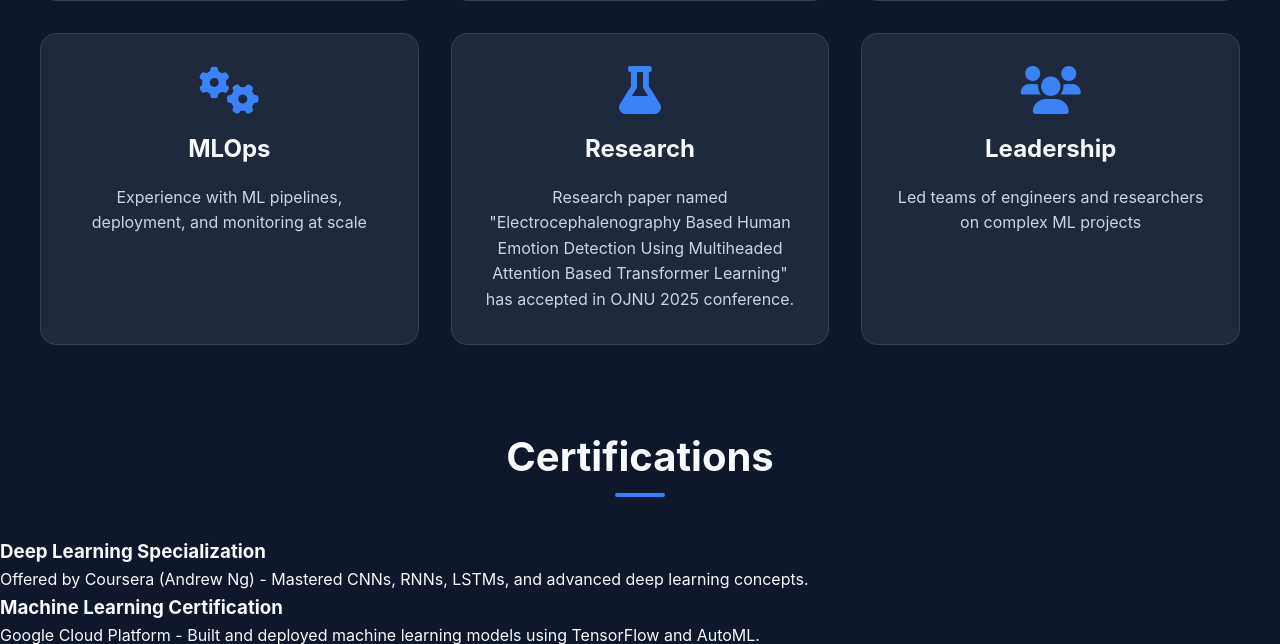
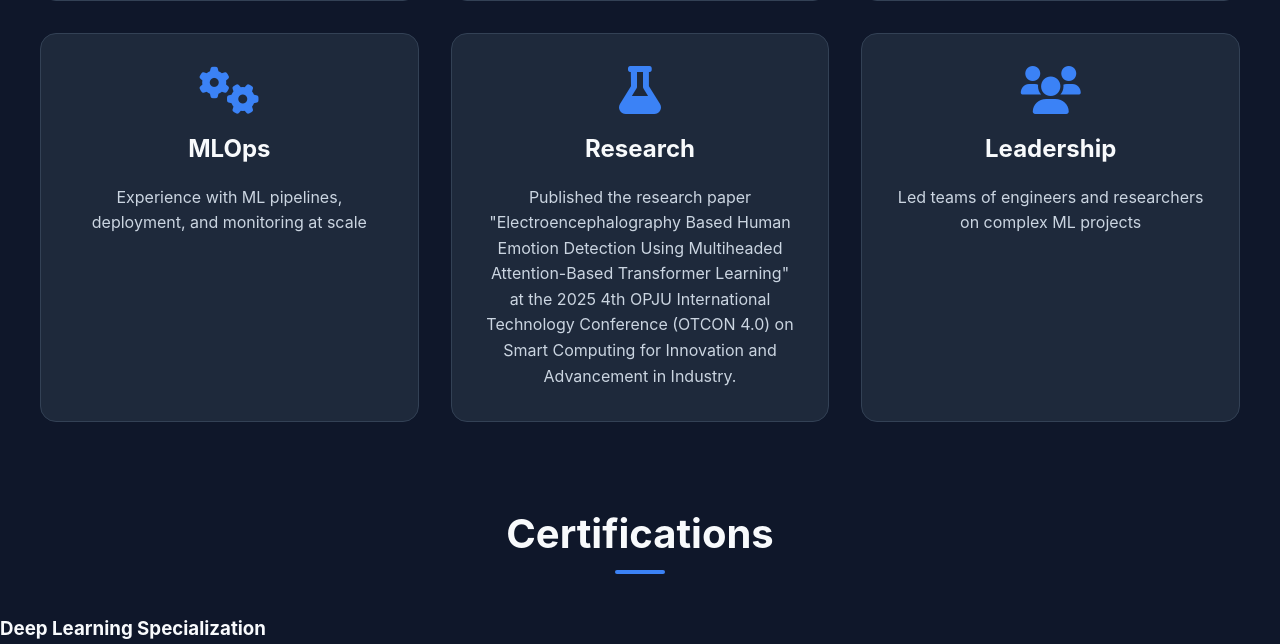
Before and after one commit to Philomathic01/Portfolio1, a Django app: page / in a window 1280 px wide. Shown: the part 2693-3337 px from the top of the page. Run offline with Django 5.2, Linux system fonts and the light colour scheme.

Commit message:
Update index.html

```diff
--- a/main/templates/main/index.html
+++ b/main/templates/main/index.html
@@ -195,11 +195,12 @@
                 <p>Experience with ML pipelines, deployment, and monitoring at scale</p>
             </div>
 
-            <div class="skill-card" data-aos="zoom-in">
-                <i class="fas fa-flask"></i>
-                <h3>Research</h3>
-                <p>Research paper named "Electrocephalenography Based Human Emotion Detection Using Multiheaded Attention Based Transformer Learning" has accepted in OJNU 2025 conference.</p>
-            </div>
+        <div class="skill-card" data-aos="zoom-in">
+        <i class="fas fa-flask"></i>
+        <h3>Research</h3>
+        <p>Published the research paper "Electroencephalography Based Human Emotion Detection Using Multiheaded Attention-Based Transformer Learning" at the 2025 4th OPJU International Technology Conference (OTCON 4.0) on Smart Computing for Innovation and Advancement in Industry.</p>
+        </div>
+
 
             <div class="skill-card" data-aos="zoom-in">
                 <i class="fas fa-users"></i>
```
